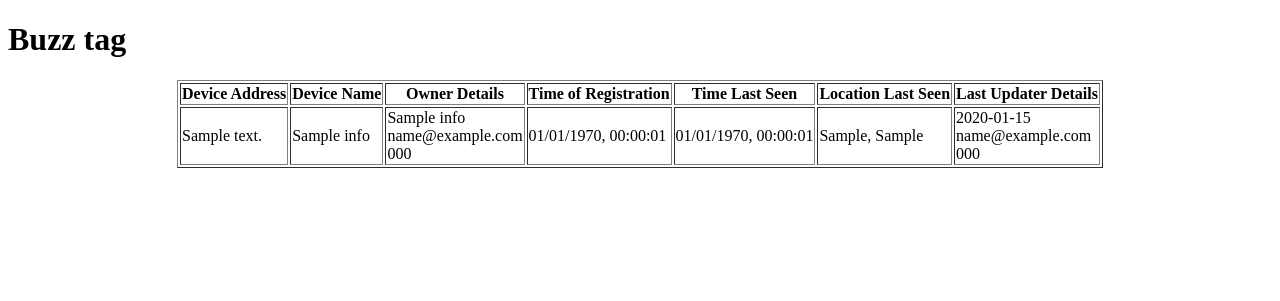
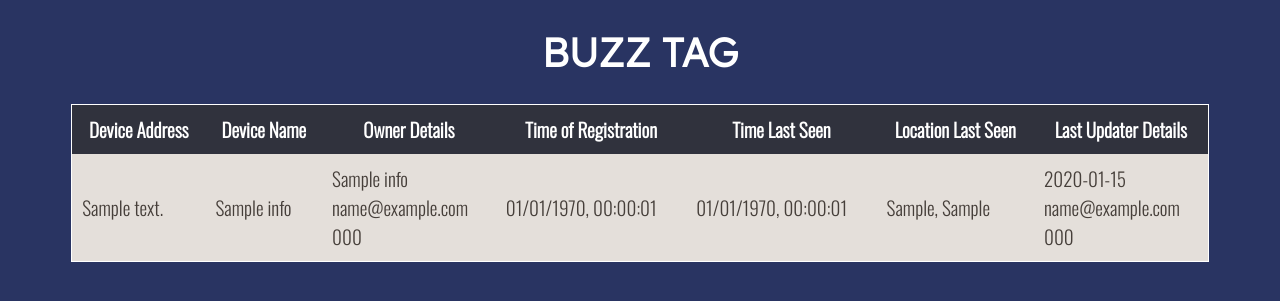
Before and after one commit to samina-mulani/IoT-Project-Backend, a Flask app: page / in a window 1280 px wide. Shown: the top 301 px of the page. Run offline with Flask 2, Linux system fonts and the light colour scheme; tables that the repository leaves empty hold one stand-in row (values such as "Sample post").

Commit message:
Formatting added

```diff
--- a/app.py
+++ b/app.py
@@ -30,7 +30,6 @@ def mainPage():
         devicelist.append(RegistrationInfo.columns_to_dict(device))
         recentLocationUpdate = LocationUpdates.query.filter_by(deviceAddress=device.deviceAddress).order_by(desc(LocationUpdates.timestamp)).first()
         lcnlist.append(LocationUpdates.columns_to_dict(recentLocationUpdate))
-    print(devicelist, lcnlist)
     info = zip(devicelist,lcnlist)
     return render_template('index.html', devices = info)
 
--- a/templates/index.html
+++ b/templates/index.html
@@ -3,16 +3,48 @@
 <head>
 	<meta name="viewport" content="width=device-width, initial-scale=1.0">
 	<title>Global Device List</title>
+	<!-- Google Fonts -->
+	<link rel="preconnect" href="https://fonts.googleapis.com">
+	<link rel="preconnect" href="https://fonts.gstatic.com" crossorigin>
+	<link href="https://fonts.googleapis.com/css2?family=Oswald:wght@300&display=swap" rel="stylesheet">
+	<link href="https://fonts.googleapis.com/css2?family=Oswald:wght@300&family=Readex+Pro:wght@300&display=swap" rel="stylesheet">
+
 </head>
 <style>
-	.center {
+body{
+	background-color: #293462;
+	color: white;
+}
+h1{
+	font-family: 'Readex Pro', sans-serif;
+	font-size: 2.5em;
+	text-align: center;
+}
+.center {
   margin-left: auto;
   margin-right: auto;
 }
+table{
+	border-collapse: collapse;
+	font-family: 'Oswald', sans-serif;
+	font-size: 1.2em;
+	border: 1px solid white;
+	width: 90%;
+}
+th,td{
+	padding: 10px;
+}
+tr:nth-child(even) {background: #E4DFDA; color: #463F3A}
+tr:hover:nth-child(even){background: #EEE;}
+tr:nth-child(odd) {background: #DA627D; color: #463F3A}
+tr:hover:nth-child(odd) {background: #CE4257;}
+tr:first-child{background: #30323D; color: white;}
+tr:hover:first-child{background: #30323D; color: white;}
+
 </style>
 <body>
-	<h1> Buzz tag </h1>
-	<table border="1" class="center">
+	<h1> BUZZ TAG </h1>
+	<table class="center">
 		<tr>
 			<th>Device Address</th>
 			<th>Device Name</th>
```
